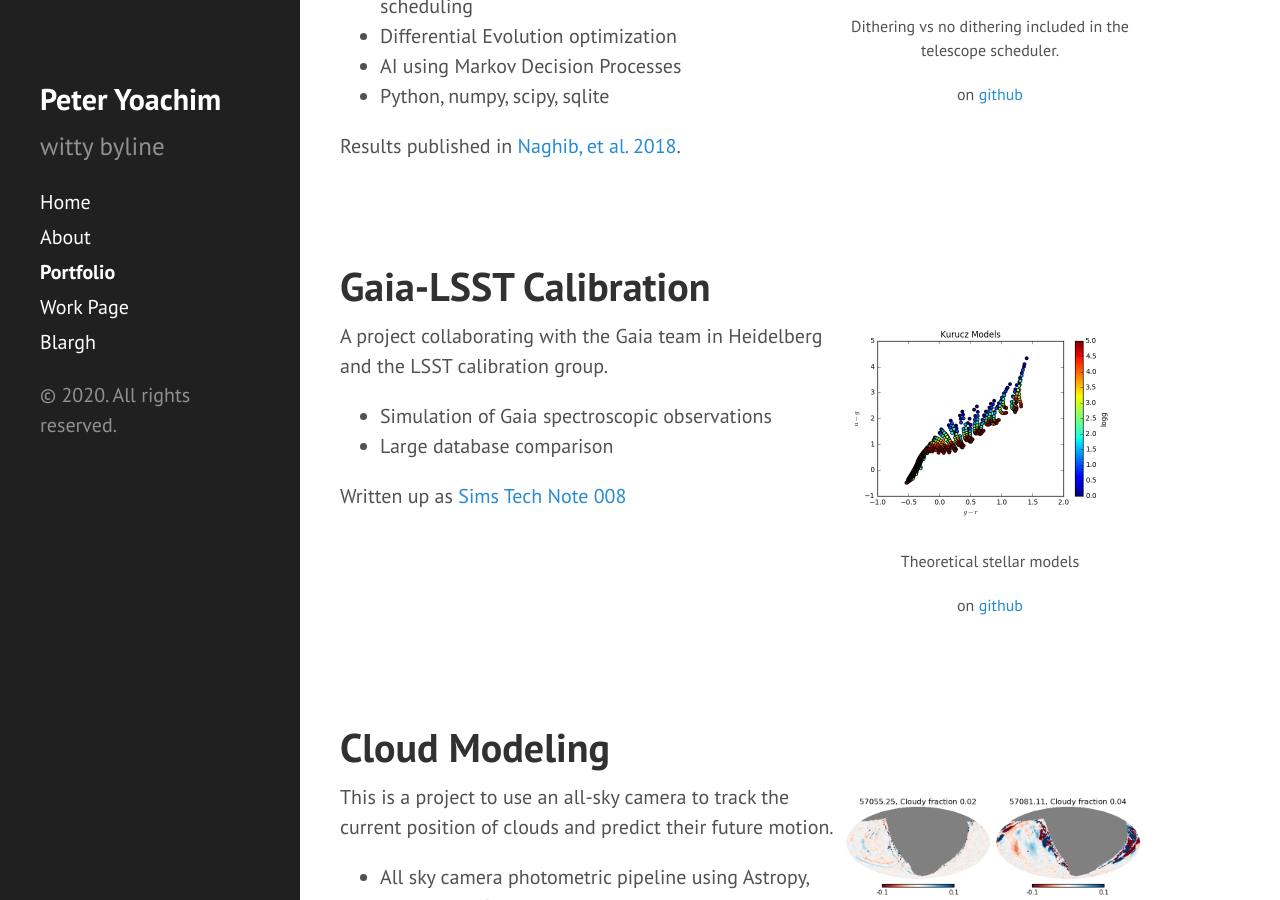
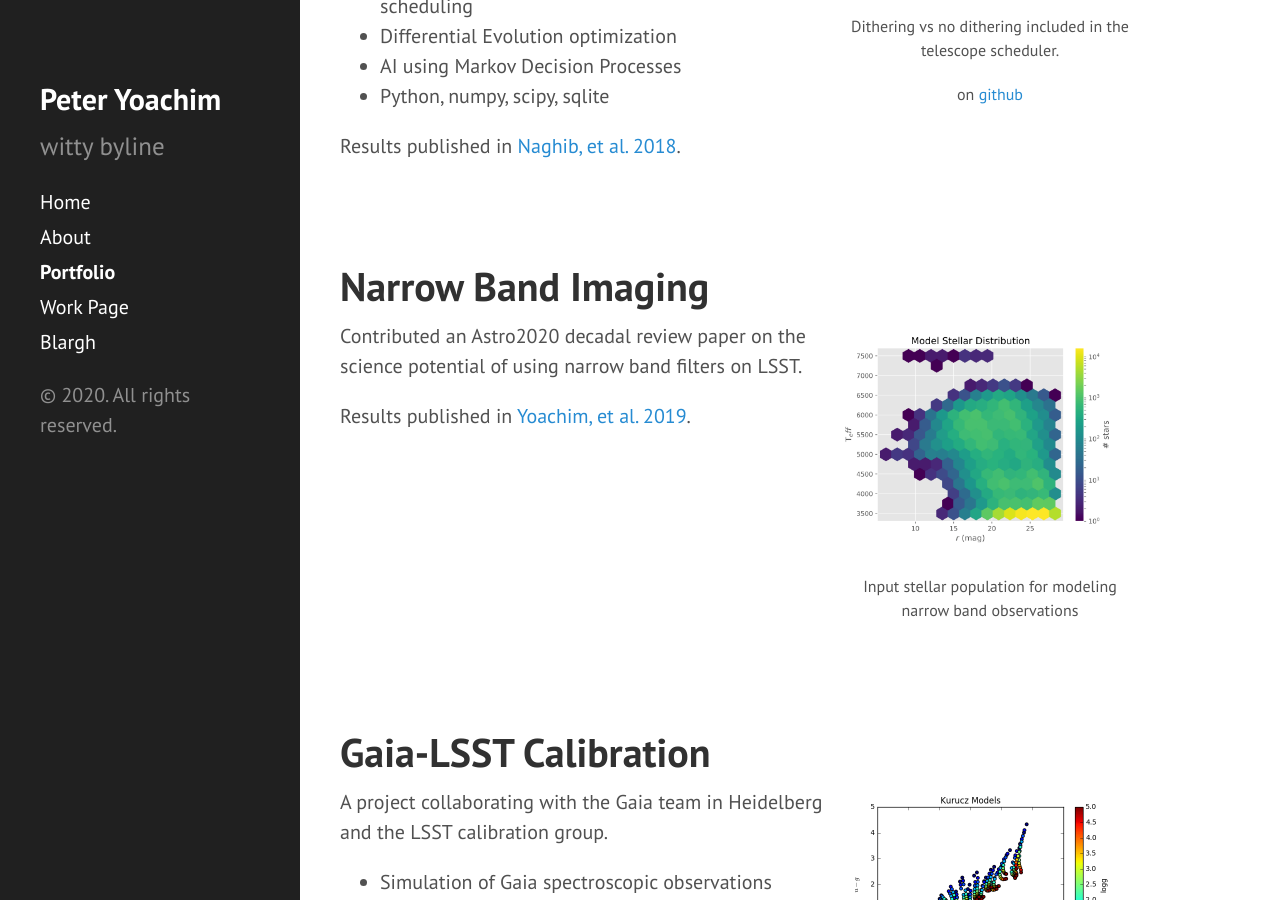
Before and after one commit to yoachim/yoachim.github.io, a Jekyll site: the page built from projects.html, in a window 1280 px wide and 900 px high, scrolled down 402 px. Built offline with Jekyll 4.4.1, drawn with Linux system fonts in a browser that asks for light colours.

Commit message:
add narrowband blurb

```diff
--- a/_data/proj/projects.yml
+++ b/_data/proj/projects.yml
@@ -17,6 +17,18 @@
 
 
      Results published in [Naghib, et al. 2018](https://arxiv.org/abs/1810.04815).
+
+
+- Name: Narrow Band Imaging
+  Image: /assets/projects/input_stars.png
+  Caption: Input stellar population for modeling narrow band observations
+  repoLink:
+  Text: >
+     Contributed an Astro2020 decadal review paper on the science potential of using narrow band filters
+     on LSST.
+
+
+     Results published in [Yoachim, et al. 2019](https://arxiv.org/abs/1903.06834).
 
 
 - Name: Gaia-LSST Calibration
```
Also changed, not shown: assets/projects/input_stars.png (added).
